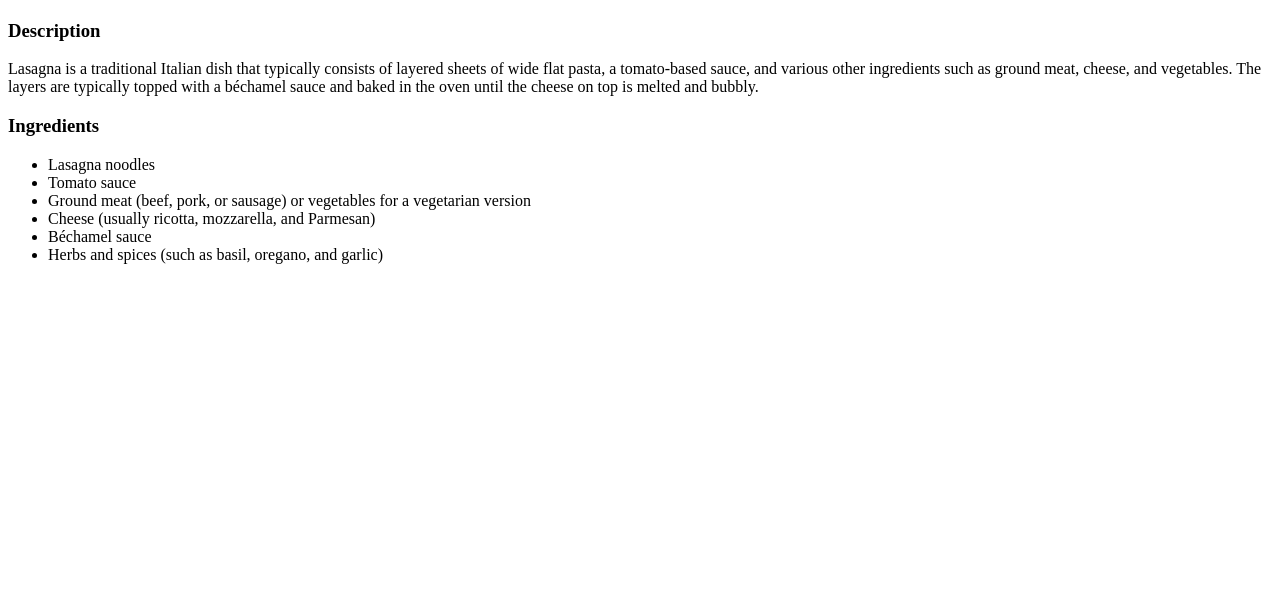
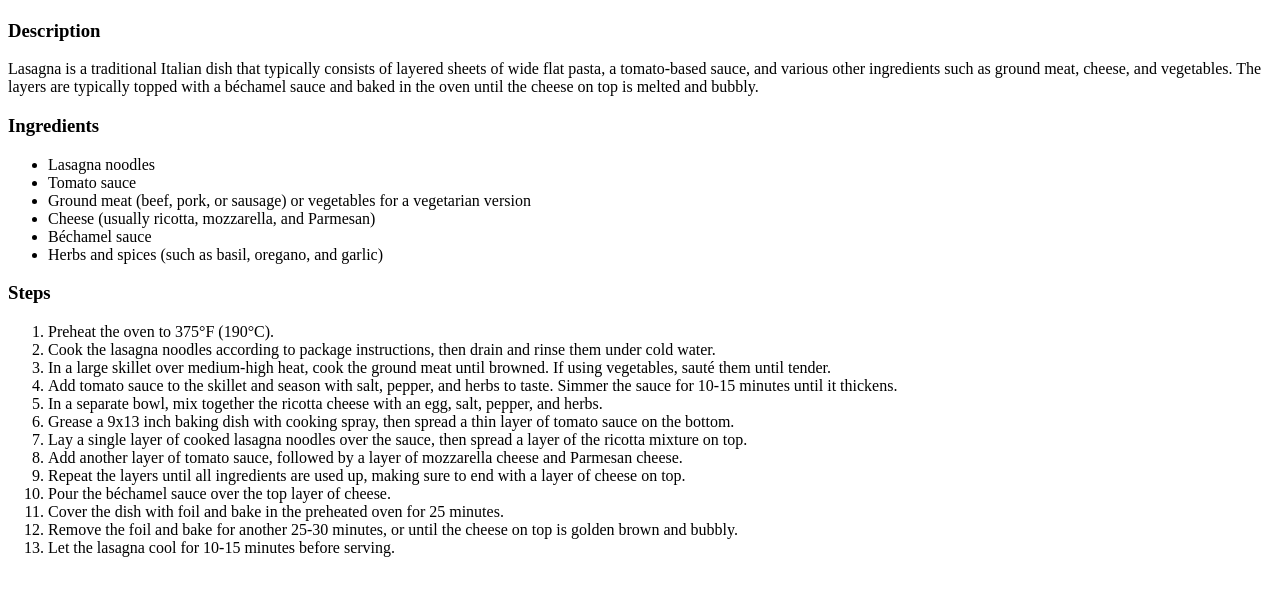
Before and after one commit to MewKay/odin-recipes, a plain HTML site: page recipes/lasagna.html in a window 1280 px wide. Shown: the part 99-694 px from the top of the page. Drawn offline with Linux system fonts and the light colour scheme.

Commit message:
Add the steps inside the lasagna page

```diff
--- a/recipes/lasagna.html
+++ b/recipes/lasagna.html
@@ -23,5 +23,22 @@
       <li>Béchamel sauce</li>
       <li>Herbs and spices (such as basil, oregano, and garlic)</li>
     </ul>
+
+    <h3>Steps</h3>
+    <ol>
+      <li>Preheat the oven to 375°F (190°C).</li>
+      <li>Cook the lasagna noodles according to package instructions, then drain and rinse them under cold water.</li>
+      <li>In a large skillet over medium-high heat, cook the ground meat until browned. If using vegetables, sauté them until tender.</li>
+      <li>Add tomato sauce to the skillet and season with salt, pepper, and herbs to taste. Simmer the sauce for 10-15 minutes until it thickens.</li>
+      <li>In a separate bowl, mix together the ricotta cheese with an egg, salt, pepper, and herbs.</li>
+      <li>Grease a 9x13 inch baking dish with cooking spray, then spread a thin layer of tomato sauce on the bottom.</li>
+      <li>Lay a single layer of cooked lasagna noodles over the sauce, then spread a layer of the ricotta mixture on top.</li>
+      <li>Add another layer of tomato sauce, followed by a layer of mozzarella cheese and Parmesan cheese.</li>
+      <li>Repeat the layers until all ingredients are used up, making sure to end with a layer of cheese on top.</li>
+      <li>Pour the béchamel sauce over the top layer of cheese.</li>
+      <li>Cover the dish with foil and bake in the preheated oven for 25 minutes.</li>
+      <li>Remove the foil and bake for another 25-30 minutes, or until the cheese on top is golden brown and bubbly.</li>
+      <li>Let the lasagna cool for 10-15 minutes before serving.</li>
+    </ol>
   </body>
 </html>
```
